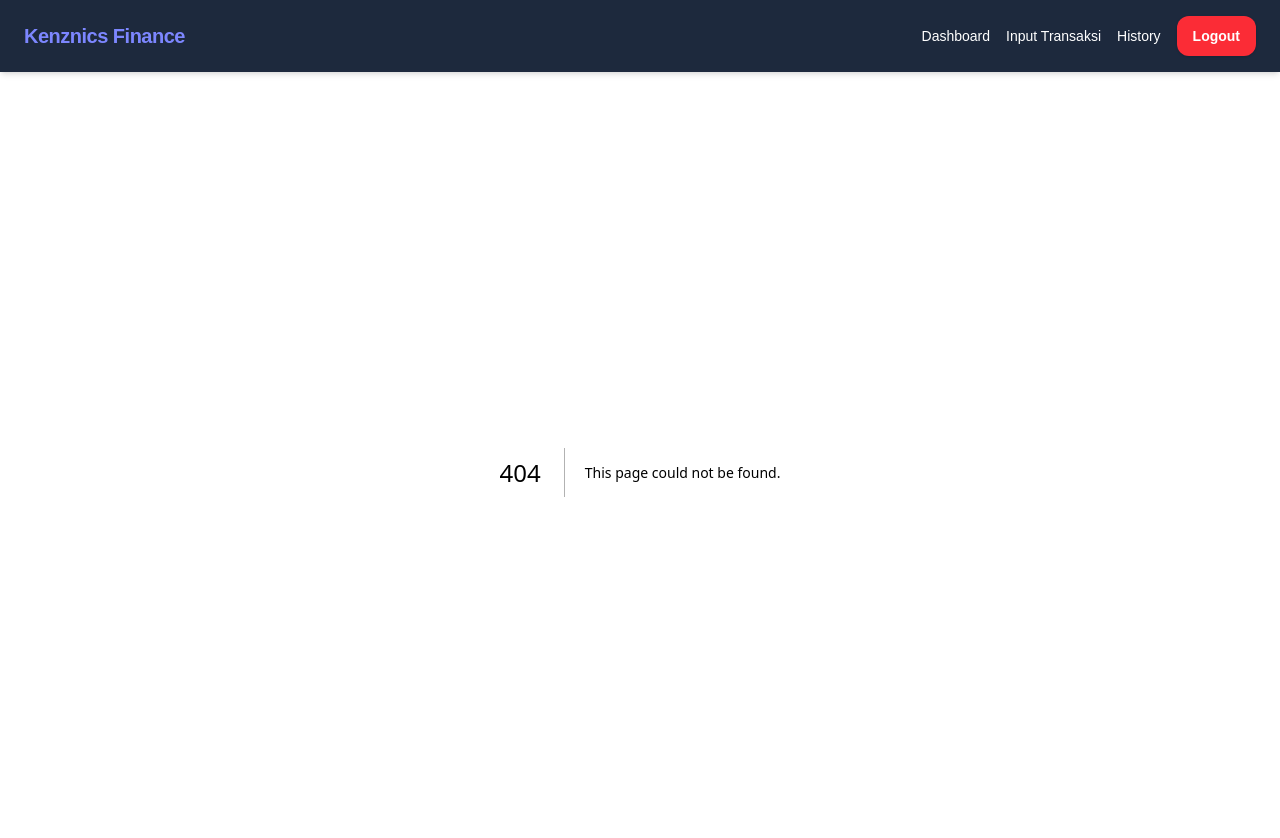
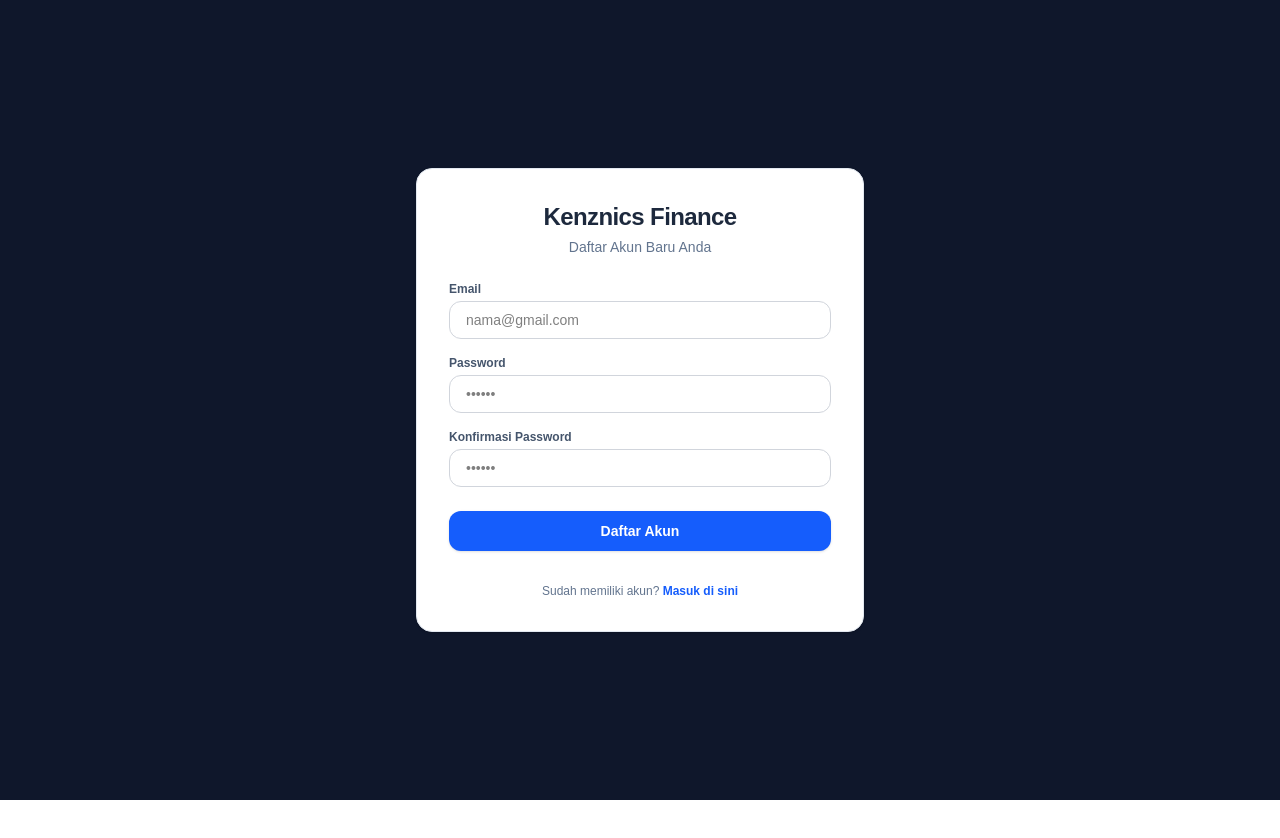
Before and after one commit to kenznics/Kenznics-Finance, a Next.js app in the folder frontend-next/: page /register in a window 1280 px wide. Before the commit this address had no page. Shown: the top 838 px of the page. After the commit the page ends 800 px from the top, so only its background shows below. Built offline with nearby package versions, Linux system fonts and the light colour scheme.

Commit message:
Feat: menambahkan fitur registerasi fullstack Next.js, menambahkan beberapa fitur link login/regiser  dan perbaikaikan

```diff
--- /dev/null
+++ b/frontend-next/app/api/auth/register/route.ts
@@ -0,0 +1,45 @@
+import { NextResponse } from 'next/server';
+import { prisma } from '@/lib/prisma';
+import bcrypt from 'bcryptjs';
+
+export async function POST(request: Request) {
+    try {
+        const body = await request.json();
+        const { email, password } = body;
+
+        if (!email || !password) {
+            return NextResponse.json({ error: 'Email dan password wajib diisi!' }, { status: 400 });
+        }
+
+        // Check apakah email sudah terdaftar di DB
+        const existingUser = await prisma.user.findUnique({
+            where: { email: email }
+        });
+
+        if (existingUser) {
+            return NextResponse.json({ error: 'Email telah digunakan!' }, { status: 400 });
+        }
+
+        // Enkripsi password menggunakan bcryptjs
+        // Angka 10 ada SaltRounds standard enkripsi
+        const hashedPassword = await bcrypt.hash(password, 10);
+
+        // Menyimpan user baru ke database Cloud Neon Via Prisma
+        const newUser = await prisma.user.create({
+            data: {
+                email: email,
+                password: hashedPassword
+            }
+        });
+
+        return NextResponse.json({
+            message: 'Registrasi berhasil!',
+            user: {
+                id: newUser.id,
+                email: newUser.email
+            }
+        }, { status: 201 })
+
+    } catch (error) {
+    }
+}
--- a/frontend-next/app/login/page.tsx
+++ b/frontend-next/app/login/page.tsx
@@ -6,6 +6,7 @@ import { z } from 'zod';
 import { useAuth } from '../context/useAuth';
 import { useRouter } from "next/navigation";
 import { toast } from 'react-hot-toast';
+import Link from 'next/link';
 
 // Definisi aturan validasi form dengan Zod
 const loginSchema = z.object({
@@ -114,6 +115,14 @@ export default function Login() {
                     >
                         Masuk
                     </button>
+
+                    <p className="text-xs text-center text-slate-500 mt-4">
+                        Belum memiliki akun? {' '}
+                        <Link href="/register" className="text-blue-600 hover:text-emerald-500 font-semibold transition-colors">
+                            Daftar di sini
+                        </Link>
+                    </p>
+
                 </form>
             </div>
         </div >
--- /dev/null
+++ b/frontend-next/app/register/page.tsx
@@ -0,0 +1,128 @@
+"use client";
+
+import { useForm } from 'react-hook-form';
+import { zodResolver } from '@hookform/resolvers/zod';
+import { z } from 'zod';
+import { useRouter } from 'next/navigation';
+import { toast } from 'react-hot-toast';
+import Link from 'next/link';
+
+// Skema validasi formulir registrasi dengan zod
+const registerSchema = z.object({
+    email: z.string().email({ message: "Format email tidak valid!" }),
+    password: z.string().min(6, { message: "Password minimal 6 karakter" }),
+    confirmPassword: z.string().min(6, { message: 'Konfirmasi password minimal 6 karakter' }),
+}).refine((data) => data.password === data.confirmPassword, {
+    message: "Kata sandi tidak cocok!",
+    path: ["confirmPassword"],
+});
+
+type RegisterFormInput = z.infer<typeof registerSchema>;
+
+export default function Register() {
+    const navigate = useRouter();
+
+    const { register, handleSubmit, formState: { errors } } = useForm<RegisterFormInput>({
+        resolver: zodResolver(registerSchema),
+        defaultValues: {
+            email: "",
+            password: "",
+            confirmPassword: ""
+        }
+    });
+
+    const onSubmit = async (data: RegisterFormInput) => {
+        try {
+            const response = await fetch('/api/auth/register', {
+                method: 'POST',
+                headers: {
+                    'Content-Type': 'application/json'
+                },
+                body: JSON.stringify({
+                    email: data.email,
+                    password: data.password
+                })
+            });
+
+            const resJSON = await response.json();
+
+            if (response.ok) {
+                toast.success('Pendaftaran akun berhasil! Silahkan login.');
+                navigate.push('/login'); // Mengalihkan ke login
+            } else {
+                toast.error(resJSON.error || 'Pendaftaran akun gagal!');
+            }
+        } catch (error) {
+            console.error('Error saat melakukkan registerasi', error);
+            toast.error('Terjadi kesalahan pada koneksi server');
+        }
+    };
+
+    return (
+        <div className="min-h-screen bg-slate-900 flex flex-col items-center justify-center text-white p-6">
+            <div className="bg-white p-8 rounded-2xl border border-slate-200 shadow-sm w-full max-w-md">
+
+                <div className="text-center mb-6">
+                    <h1 className="text-2xl font-extrabold text-slate-800 tracking-tight">Kenznics Finance</h1>
+                    <p className="text-sm text-slate-500 mt-1">Daftar Akun Baru Anda</p>
+                </div>
+
+                <form onSubmit={handleSubmit(onSubmit)} className="flex flex-col gap-4">
+
+                    {/* Kolom Input Email */}
+                    <div className="flex flex-col gap-1">
+                        <label className="text-xs font-semibold text-slate-600">Email</label>
+                        <input
+                            type="email"
+                            {...register('email')}
+                            className="px-4 py-2 border border-gray-300 rounded-xl text-sm focus:outline-indigo-500 text-black"
+                            placeholder='nama@gmail.com'
+                        />
+                        {errors.email && <span className="text-xs text-rose-500 font-medium">{errors.email.message}</span>}
+                    </div>
+
+
+                    {/* Kolom Input Password */}
+                    <div className="flex flex-col gap-1">
+                        <label className="text-xs font-semibold text-slate-600">Password</label>
+                        <input
+                            type="password"
+                            {...register('password')}
+                            className="px-4 py-2 border border-gray-300 rounded-xl text-sm focus:outline-indigo-500 text-black"
+                            placeholder='••••••'
+                        />
+                        {errors.password && <span className="text-xs text-rose-500 font-medium">{errors.password.message}</span>}
+                    </div>
+
+
+                    {/* Kolom Input Konfirmasi Password */}
+                    <div className="flex flex-col gap-1">
+                        <label className="text-xs font-semibold text-slate-600">Konfirmasi Password</label>
+                        <input
+                            type="password"
+                            {...register('confirmPassword')}
+                            className="px-4 py-2 border border-gray-300 rounded-xl text-sm focus:outline-indigo-500 text-black"
+                            placeholder='••••••'
+                        />
+                        {errors.confirmPassword && <span className="text-xs text-rose-500 font-medium">{errors.confirmPassword.message}</span>}
+                    </div>
+
+                    <button
+                        type="submit"
+                        className="mt-2 w-full py-2.5 bg-blue-600 hover:bg-emerald-400 text-white rounded-xl text-sm font-semibold shadow-sm cursor-pointer transition-colors"
+                    >
+                        Daftar Akun
+                    </button>
+
+                    <p className="text-xs text-center text-slate-500 mt-4">
+                        Sudah memiliki akun? {' '}
+                        <Link href="/login" className="text-blue-600 hover:text-emerald-500 font-semibold transition-colors">
+                            Masuk di sini
+                        </Link>
+                    </p>
+
+                </form>
+            </div>
+        </div>
+    );
+}
--- a/frontend-next/components/Navbar.tsx
+++ b/frontend-next/components/Navbar.tsx
@@ -8,7 +8,7 @@ export default function Navbar() {
     const { logout } = useAuth();
     const router = useRouter();
     const pathname = usePathname();
-    const hiddenRoutes = ['/login', '/'];
+    const hiddenRoutes = ['/login', '/', '/register'];
 
     if (hiddenRoutes.includes(pathname)) {
         return null;
```
